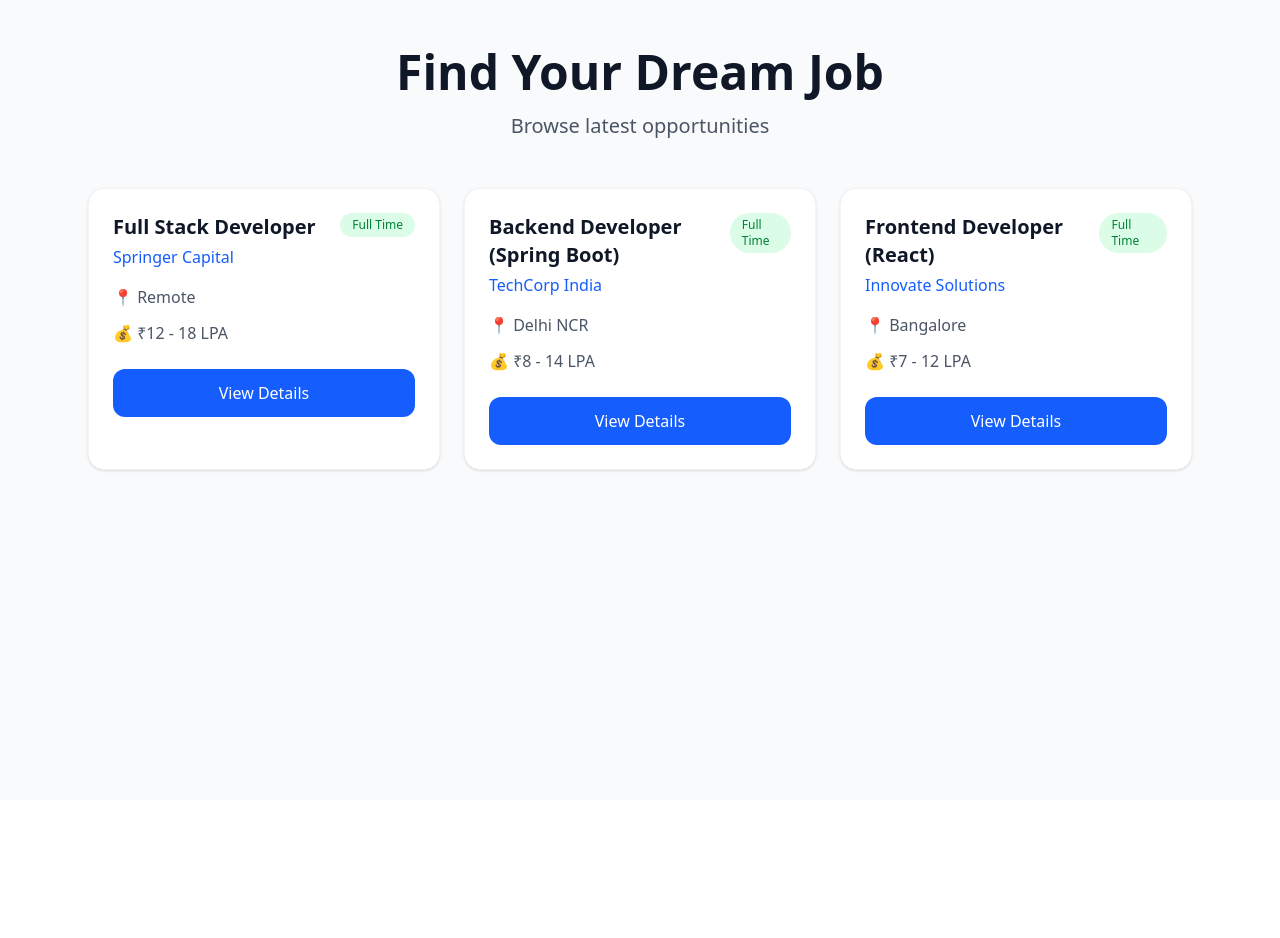
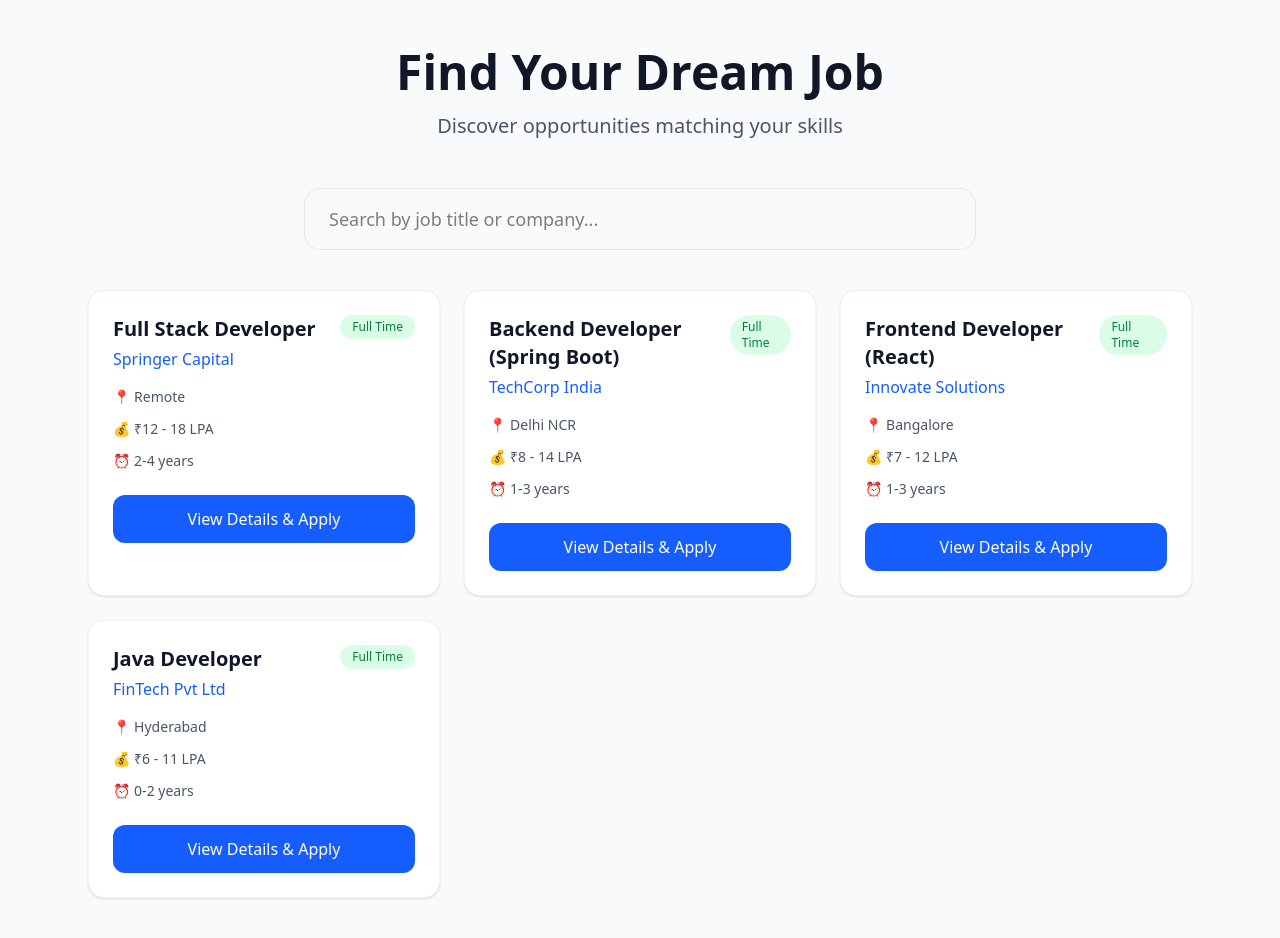
Before and after one commit to Kawatra-29/job-portal-frontend, a React (Vite) app: page / in a window 1280 px wide. Shown: the top 938 px of the page. Before the commit the page ends 800 px from the top, so only its background shows below. Built offline with nearby package versions, Linux system fonts and the light colour scheme.

Commit message:
Day 2 & 3: JSX, Components, Props, useState & Event Handling
- Created reusable JobCard component
- Implemented dynamic rendering with .map()
- Added useState for search functionality
- Implemented controlled input and real-time filtering
- Enhanced UI with better Tailwind styling

```diff
--- a/src/App.jsx
+++ b/src/App.jsx
@@ -1,6 +1,9 @@
+import { useState } from 'react';
 import JobCard from './components/JobCard';
 
 function App() {
+  const [searchTerm, setSearchTerm] = useState('');
+
   const jobs = [
     {
       id: 1,
@@ -8,6 +11,7 @@ function App() {
       company: "Springer Capital",
       location: "Remote",
       salary: "₹12 - 18 LPA",
+      experience: "2-4 years",
       type: "Full Time"
     },
     {
@@ -16,6 +20,7 @@ function App() {
       company: "TechCorp India",
       location: "Delhi NCR",
       salary: "₹8 - 14 LPA",
+      experience: "1-3 years",
       type: "Full Time"
     },
     {
@@ -24,26 +29,61 @@ function App() {
       company: "Innovate Solutions",
       location: "Bangalore",
       salary: "₹7 - 12 LPA",
+      experience: "1-3 years",
+      type: "Full Time"
+    },
+    {
+      id: 4,
+      title: "Java Developer",
+      company: "FinTech Pvt Ltd",
+      location: "Hyderabad",
+      salary: "₹6 - 11 LPA",
+      experience: "0-2 years",
       type: "Full Time"
     }
   ];
 
+  // Filter jobs based on search
+  const filteredJobs = jobs.filter(job =>
+    job.title.toLowerCase().includes(searchTerm.toLowerCase()) ||
+    job.company.toLowerCase().includes(searchTerm.toLowerCase())
+  );
+
   return (
     <div className="min-h-screen bg-gray-50 py-12">
       <div className="max-w-6xl mx-auto px-6">
+        {/* Header */}
         <div className="text-center mb-12">
           <h1 className="text-5xl font-bold text-gray-900 mb-4">
             Find Your Dream Job
           </h1>
           <p className="text-xl text-gray-600">
-            Browse latest opportunities
+            Discover opportunities matching your skills
           </p>
         </div>
 
+        {/* Search Bar - Day 3 Feature */}
+        <div className="max-w-2xl mx-auto mb-10">
+          <input
+            type="text"
+            placeholder="Search by job title or company..."
+            value={searchTerm}
+            onChange={(e) => setSearchTerm(e.target.value)}
+            className="w-full px-6 py-4 rounded-2xl border border-gray-200 focus:outline-none focus:border-blue-500 text-lg"
+          />
+        </div>
+
+        {/* Job Listings */}
         <div className="grid grid-cols-1 md:grid-cols-2 lg:grid-cols-3 gap-6">
-          {jobs.map((job) => (
-            <JobCard key={job.id} job={job} />
-          ))}
+          {filteredJobs.length > 0 ? (
+            filteredJobs.map((job) => (
+              <JobCard key={job.id} job={job} />
+            ))
+          ) : (
+            <p className="text-center text-gray-500 col-span-3 py-10">
+              No jobs found matching your search.
+            </p>
+          )}
         </div>
       </div>
     </div>
--- a/src/components/JobCard.jsx
+++ b/src/components/JobCard.jsx
@@ -1,6 +1,6 @@
 function JobCard({ job }) {
   return (
-    <div className="bg-white rounded-2xl shadow-sm border border-gray-100 p-6 hover:shadow-md transition-all duration-300">
+    <div className="bg-white rounded-2xl shadow-sm border border-gray-100 p-6 hover:shadow-lg transition-all duration-300">
       <div className="flex justify-between items-start mb-4">
         <div>
           <h3 className="font-semibold text-xl text-gray-900">{job.title}</h3>
@@ -11,17 +11,20 @@ function JobCard({ job }) {
         </span>
       </div>
 
-      <div className="space-y-3 text-gray-600">
+      <div className="space-y-3 text-gray-600 text-sm">
         <p className="flex items-center gap-2">
           📍 {job.location}
         </p>
         <p className="flex items-center gap-2">
           💰 {job.salary}
         </p>
+        <p className="flex items-center gap-2">
+          ⏰ {job.experience}
+        </p>
       </div>
 
       <button className="mt-6 w-full bg-blue-600 hover:bg-blue-700 text-white py-3 rounded-xl font-medium transition-colors">
-        View Details
+        View Details & Apply
       </button>
     </div>
   );
```
